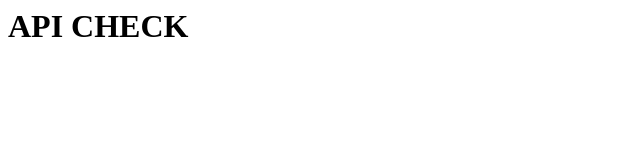
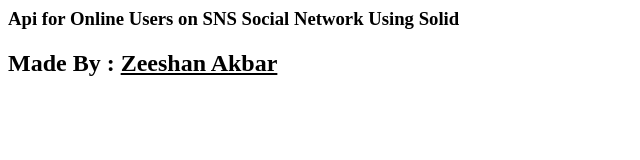
Before and after one commit to ElectraPro-pk/online1, a website: page index.html in a window 1280 px wide. Shown: the whole page, without its empty margins (0-640 px from the left). Drawn offline with Linux system fonts and the light colour scheme.

Commit message:
Update index.html

```diff
--- a/index.html
+++ b/index.html
@@ -1,4 +1,8 @@
 <html>
 <body>
-<h1>API CHECK</h1>
+
+  <div>
+    <p><h3>Api for Online Users on SNS Social Network Using Solid</h3></p>
+  <p><h2>Made By : <u><b>Zeeshan Akbar</b></u> </h2></p>
+  </div>
 </body></html>
```
